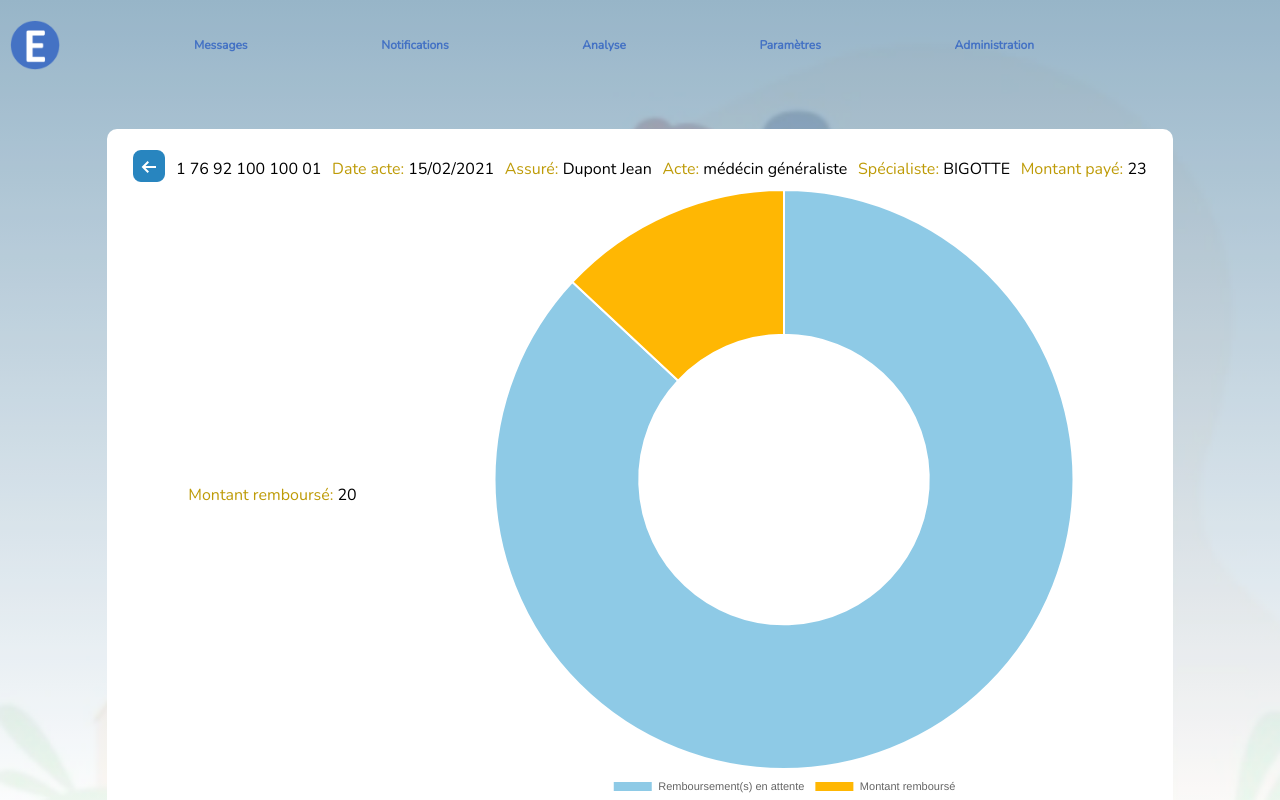
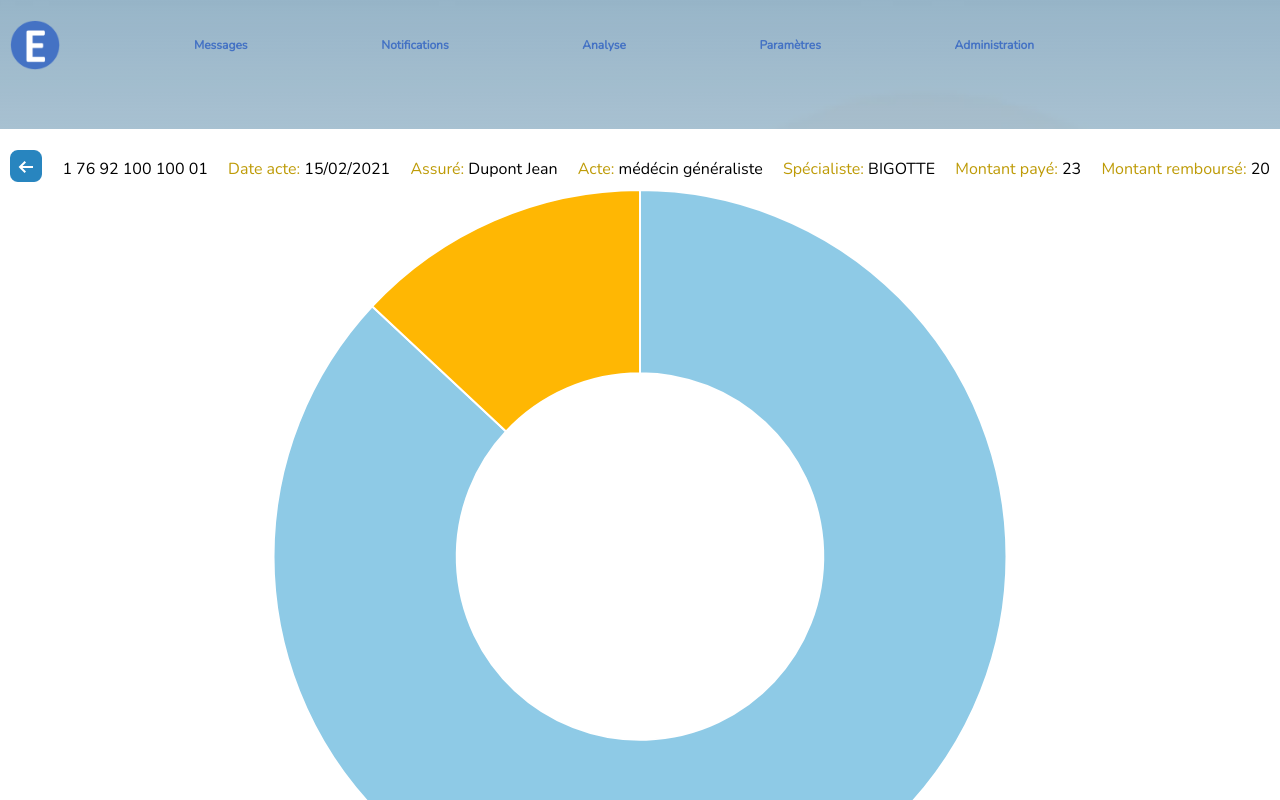
Before and after one commit to WildCodeSchool/remoteFR-R2dwild-P3-secuel-front, a React (Create React App) app: page /event/1 in a window 1280 px wide. Shown: the top 800 px of the page. Built offline with nearby package versions, Linux system fonts and the light colour scheme.

Commit message:
move .link css in one file and change width for it and .card

```diff
--- a/src/components/Events.css
+++ b/src/components/Events.css
@@ -8,7 +8,7 @@
   justify-content: space-around;
   margin: 5px;
   padding: 1.3rem;
-  width: 80%;
+  width: 100%;
 }
 .card p {
   margin: 0px;
@@ -51,11 +51,6 @@
 #insured4{
   background-color: #7EA8BE;
 }
-.link{
-  display: flex;
-  justify-content: center;
-  width: 100%;
-}
 .nomAssure{
   font-weight: 300;
 }
--- a/src/components/MiniEvent.css
+++ b/src/components/MiniEvent.css
@@ -3,6 +3,9 @@
 }
 .link{
   color:#707070;
+  display: flex;
+  justify-content: center;
   padding-bottom: 15px;
   text-decoration:none;
+  width: 90%;
 }
```
